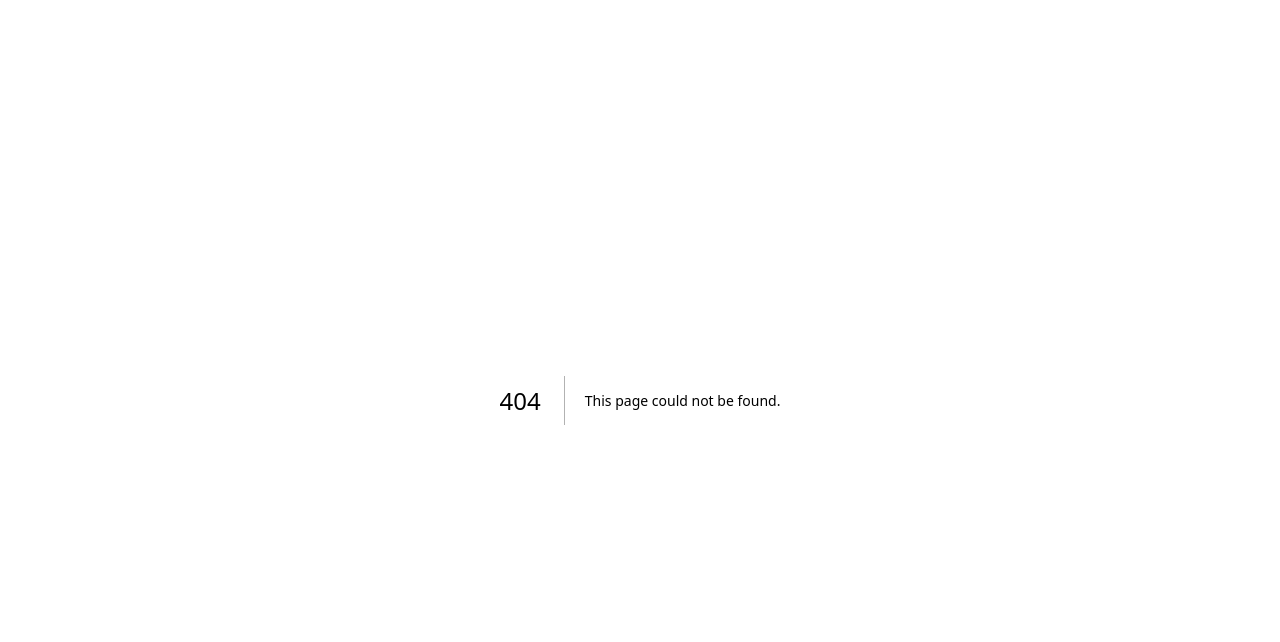
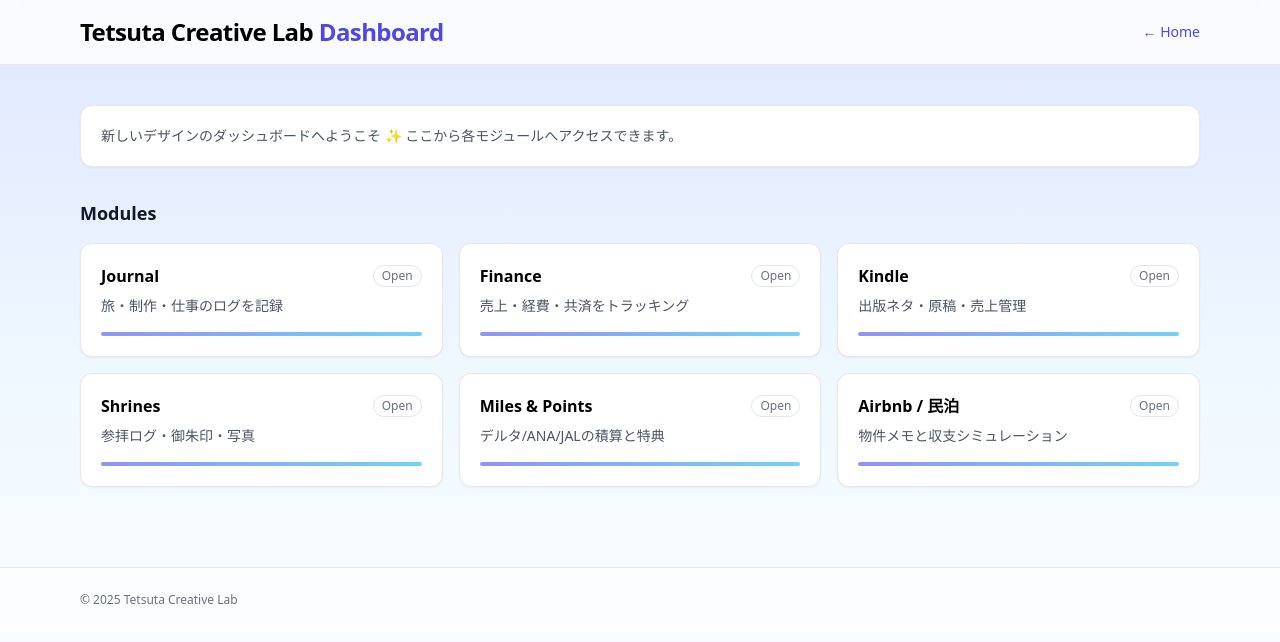
Before and after one commit to tetsuta023-lab/bolt-dashboard, a Next.js app: page /pages/dashboard-new in a window 1280 px wide. Before the commit this address had no page. Shown: the top 642 px of the page. Built offline with nearby package versions, Linux system fonts and the light colour scheme.

Commit message:
feat: add dashboard-new page

```diff
--- /dev/null
+++ b/pages/pages/dashboard-new.tsx
@@ -0,0 +1,82 @@
+import Head from "next/head";
+import Link from "next/link";
+
+export default function DashboardNew() {
+  const modules = [
+    { title: "Journal", href: "/journal", desc: "旅・制作・仕事のログを記録" },
+    { title: "Finance", href: "/finance", desc: "売上・経費・共済をトラッキング" },
+    { title: "Kindle", href: "/kindle", desc: "出版ネタ・原稿・売上管理" },
+    { title: "Shrines", href: "/shrines", desc: "参拝ログ・御朱印・写真" },
+    { title: "Miles & Points", href: "/miles", desc: "デルタ/ANA/JALの積算と特典" },
+    { title: "Airbnb / 民泊", href: "/bnb", desc: "物件メモと収支シミュレーション" },
+  ];
+
+  return (
+    <>
+      <Head>
+        <title>Tetsuta Creative Lab — Dashboard New</title>
+        <meta name="viewport" content="width=device-width, initial-scale=1" />
+      </Head>
+
+      {/* 背景グラデーション */}
+      <div className="min-h-screen bg-gradient-to-b from-indigo-100 via-sky-50 to-white">
+        {/* ヘッダー */}
+        <header className="border-b bg-white/80 backdrop-blur">
+          <div className="mx-auto max-w-6xl px-4 py-4 flex items-center justify-between">
+            <h1 className="text-xl sm:text-2xl font-bold tracking-tight">
+              Tetsuta Creative Lab <span className="text-indigo-600">Dashboard</span>
+            </h1>
+            <Link
+              href="/"
+              className="text-sm font-medium text-indigo-600 hover:text-indigo-700"
+            >
+              ← Home
+            </Link>
+          </div>
+        </header>
+
+        {/* コンテンツ */}
+        <main className="mx-auto max-w-6xl px-4 py-10">
+          <section className="mb-8">
+            <div className="rounded-xl border bg-white p-5 shadow-sm">
+              <p className="text-sm text-gray-600">
+                新しいデザインのダッシュボードへようこそ ✨
+                ここから各モジュールへアクセスできます。
+              </p>
+            </div>
+          </section>
+
+          {/* カード一覧 */}
+          <section>
+            <h2 className="mb-4 text-lg font-semibold text-gray-900">Modules</h2>
+            <div className="grid gap-4 sm:grid-cols-2 lg:grid-cols-3">
+              {modules.map((m) => (
+                <Link
+                  key={m.title}
+                  href={m.href}
+                  className="group rounded-xl border bg-white p-5 shadow-sm transition hover:-translate-y-0.5 hover:shadow-md hover:border-indigo-300"
+                >
+                  <div className="flex items-center justify-between">
+                    <h3 className="text-base font-semibold">{m.title}</h3>
+                    <span className="rounded-full border px-2 py-0.5 text-xs text-gray-500 group-hover:border-indigo-300 group-hover:text-indigo-600">
+                      Open
+                    </span>
+                  </div>
+                  <p className="mt-2 text-sm text-gray-600">{m.desc}</p>
+                  <div className="mt-4 h-1 w-full rounded bg-gradient-to-r from-indigo-500 to-sky-400 opacity-70 group-hover:opacity-100" />
+                </Link>
+              ))}
+            </div>
+          </section>
+        </main>
+
+        {/* フッター */}
+        <footer className="mt-10 border-t bg-white/60">
+          <div className="mx-auto max-w-6xl px-4 py-6 text-xs text-gray-500">
+            © {new Date().getFullYear()} Tetsuta Creative Lab
+          </div>
+        </footer>
+      </div>
+    </>
+  );
+}
```
